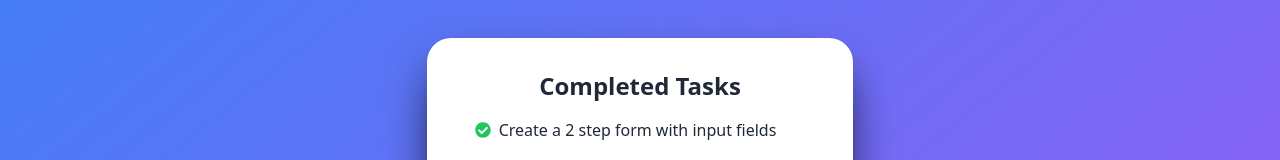
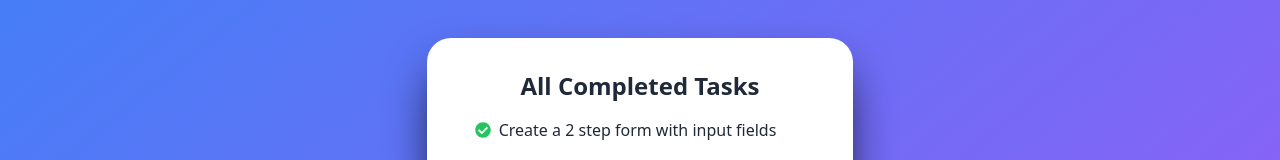
Before and after one commit to tigermursa/SampleProjectXYZengine, a React (Vite) app: page /about in a window 1280 px wide. Shown: the part 204-364 px from the top of the page. Built offline with nearby package versions, Linux system fonts and the light colour scheme.

Commit message:
updated about component's style

```diff
--- a/src/Components/About/About.jsx
+++ b/src/Components/About/About.jsx
@@ -16,7 +16,7 @@
     return (
         <div className='h-screen flex items-center justify-center'>
             <div className="bg-white p-8 shadow-2xl shadow-black w-full md:w-2/3 lg:w-1/2 xl:w-1/3 rounded-3xl">
-                <h1 className="text-2xl font-semibold mb-4">Completed Tasks</h1>
+                <h1 className="text-2xl font-semibold mb-4">All Completed Tasks</h1>
                 <ul className="list-none pl-4">
                     {completedTasks.map((task, index) => (
                         <li key={index} className="mb-3 flex items-center">
```
